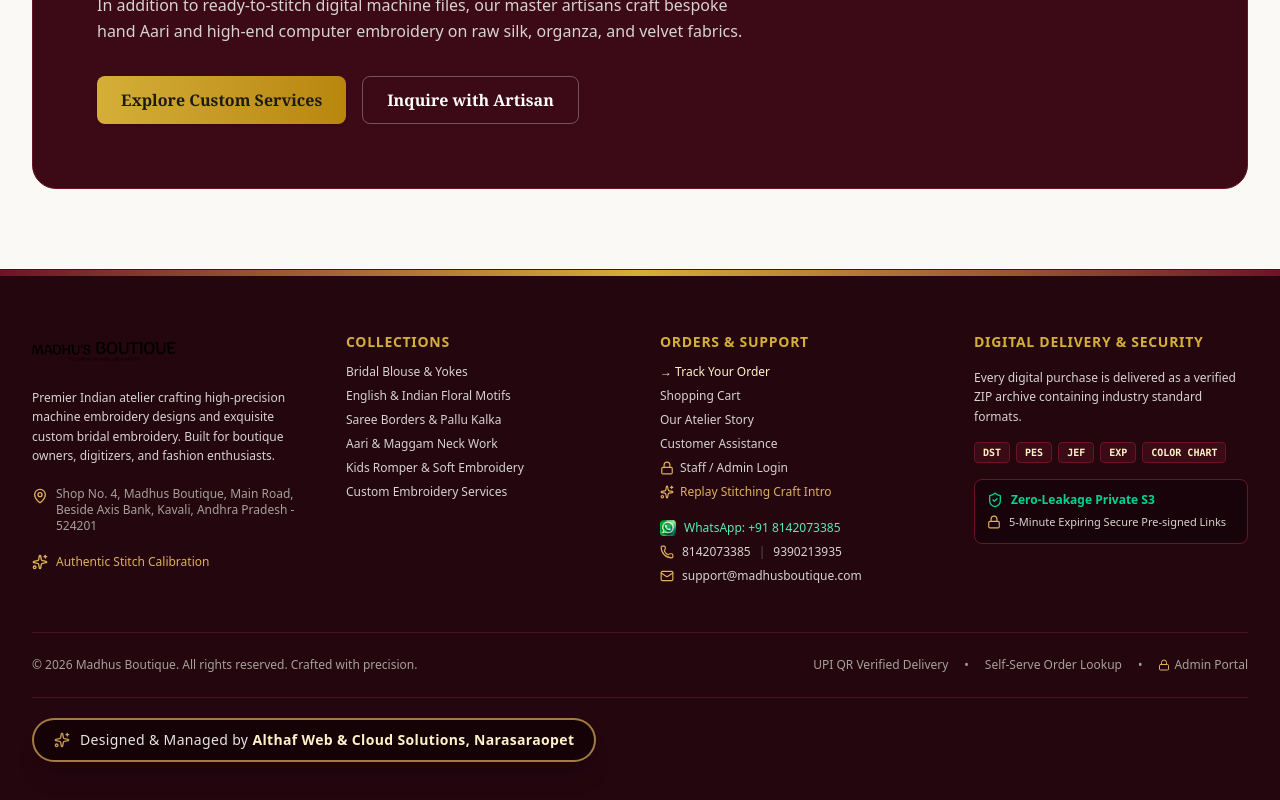
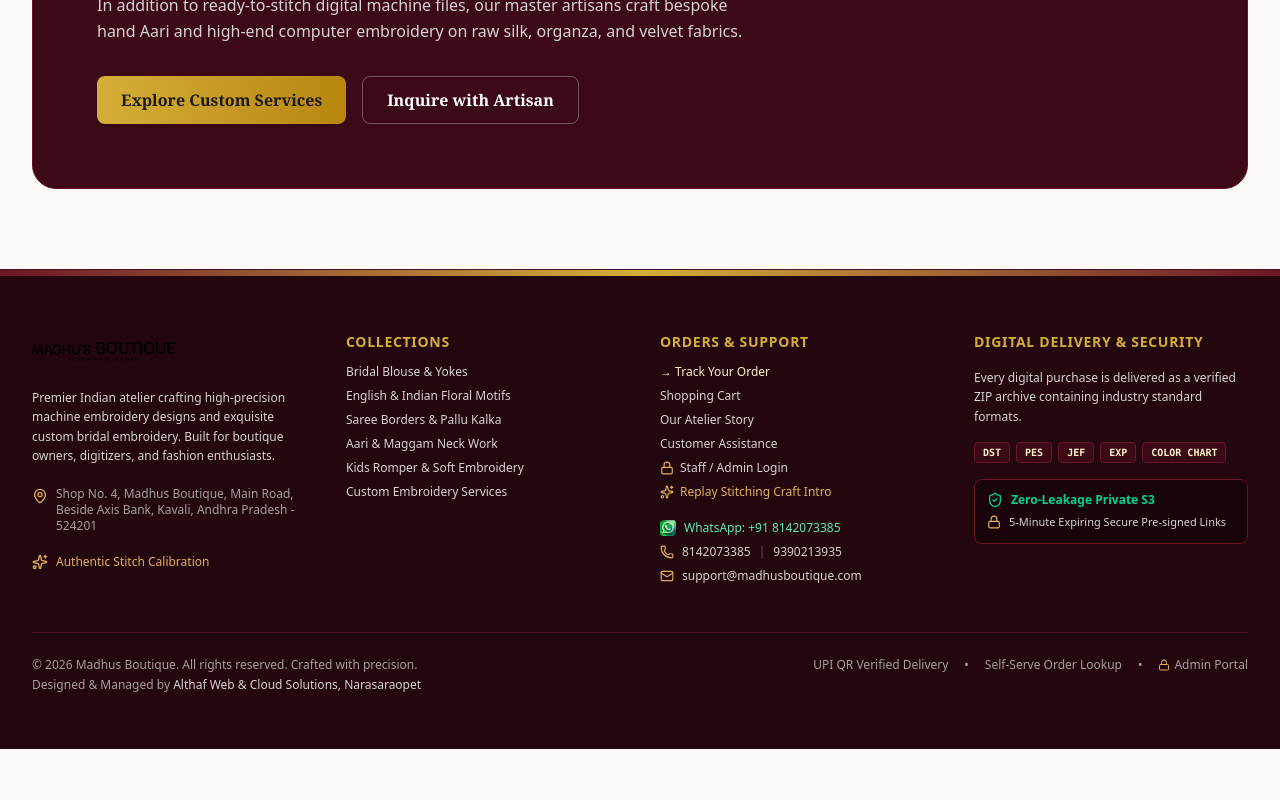
Before and after one commit to ALTHAFHUSSAINSYED/MadhusBoutique, a Next.js app: page / in a window 1280 px wide. Shown: the part 3271-4071 px from the top of the page. After the commit the page ends 4020 px from the top, so only its background shows below. Built offline with nearby package versions, Linux system fonts and the light colour scheme.

Commit message:
style: position agency attribution directly under copyright in matching font style without outer boundary

```diff
--- a/src/components/layout/Footer.tsx
+++ b/src/components/layout/Footer.tsx
@@ -224,9 +224,17 @@
         </div>
 
         {/* Bottom Bar */}
-        <div className="mt-12 pt-6 border-t border-[#4a1220] flex flex-col sm:flex-row items-center justify-between text-xs text-stone-400 gap-4">
-          <p>© {new Date().getFullYear()} {brand.brand_name || "Madhus Boutique"}. All rights reserved. Crafted with precision.</p>
-          <div className="flex items-center gap-4 text-stone-400 text-xs">
+        <div className="mt-12 pt-6 border-t border-[#4a1220] flex flex-col sm:flex-row items-center sm:items-start justify-between text-xs text-stone-400 gap-4">
+          <div className="space-y-1 text-center sm:text-left">
+            <p>© {new Date().getFullYear()} {brand.brand_name || "Madhus Boutique"}. All rights reserved. Crafted with precision.</p>
+            <p className="text-stone-400">
+              Designed &amp; Managed by{" "}
+              <span className="text-stone-300 hover:text-[#dfb15b] transition-colors">
+                Althaf Web &amp; Cloud Solutions, Narasaraopet
+              </span>
+            </p>
+          </div>
+          <div className="flex items-center gap-4 text-stone-400 text-xs shrink-0">
             <span>UPI QR Verified Delivery</span>
             <span>•</span>
             <Link href="/track-order" className="hover:text-white transition-colors">
@@ -239,19 +247,6 @@
             </Link>
           </div>
         </div>
-
-        {/* Agency Marketing & Branding Attribution Badge (Left-Aligned as Requested) */}
-        <div className="mt-6 pt-5 border-t border-[#4a1220] flex items-center justify-start text-left">
-          <div className="inline-flex items-center gap-2.5 px-4 sm:px-5 py-2 sm:py-2.5 rounded-full bg-[#150206] border-2 border-[#dfb15b]/70 shadow-xl hover:border-[#dfb15b] hover:shadow-2xl transition-all group">
-            <Sparkles className="w-4 h-4 text-[#dfb15b] shrink-0 animate-pulse" />
-            <p className="text-xs sm:text-sm font-medium text-stone-200 tracking-wide">
-              Designed &amp; Managed by{" "}
-              <span className="text-[#fef3c7] font-bold text-shadow-sm group-hover:text-[#dfb15b] transition-colors">
-                Althaf Web &amp; Cloud Solutions, Narasaraopet
-              </span>
-            </p>
-          </div>
-        </div>
       </div>
     </footer>
   );
```
